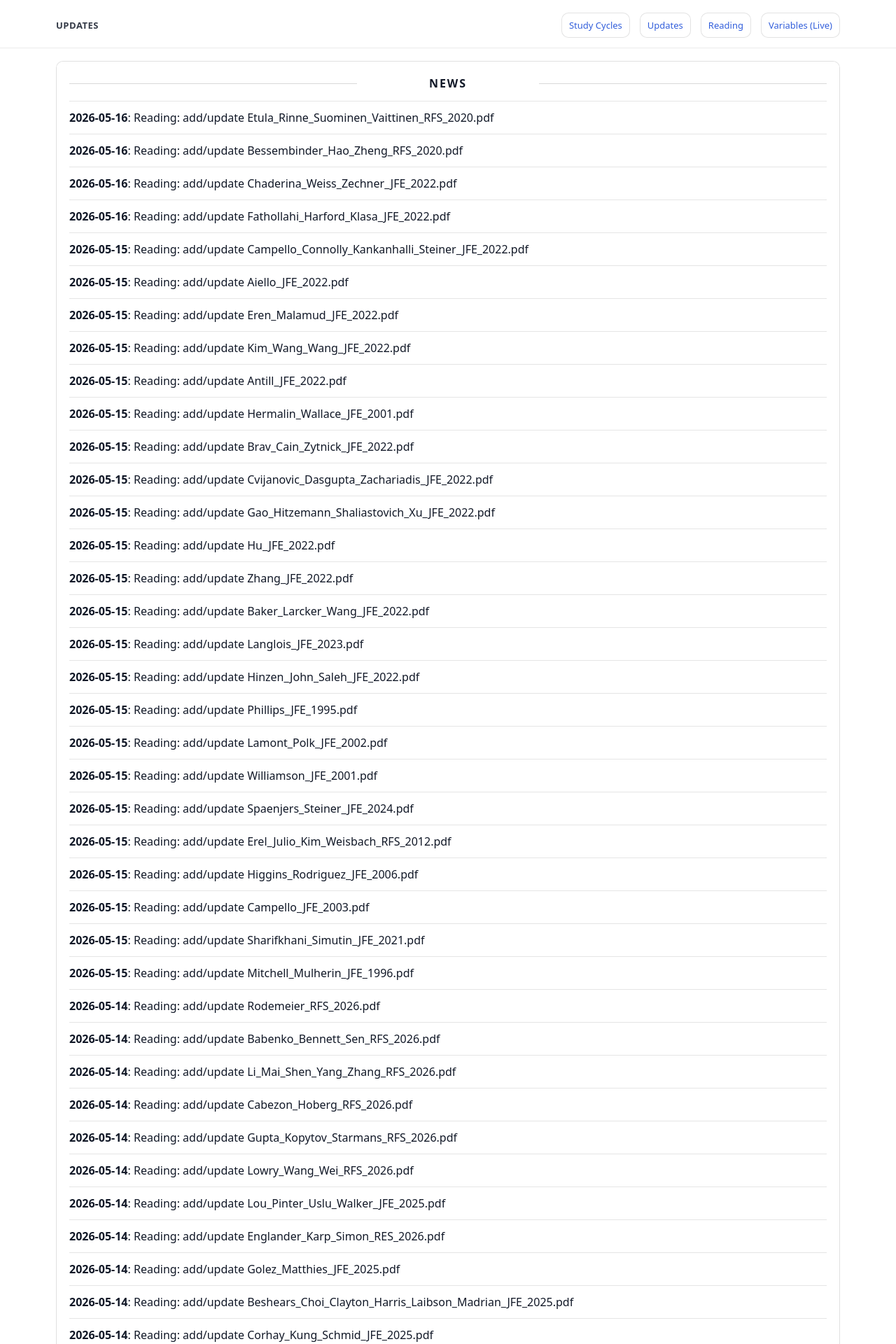
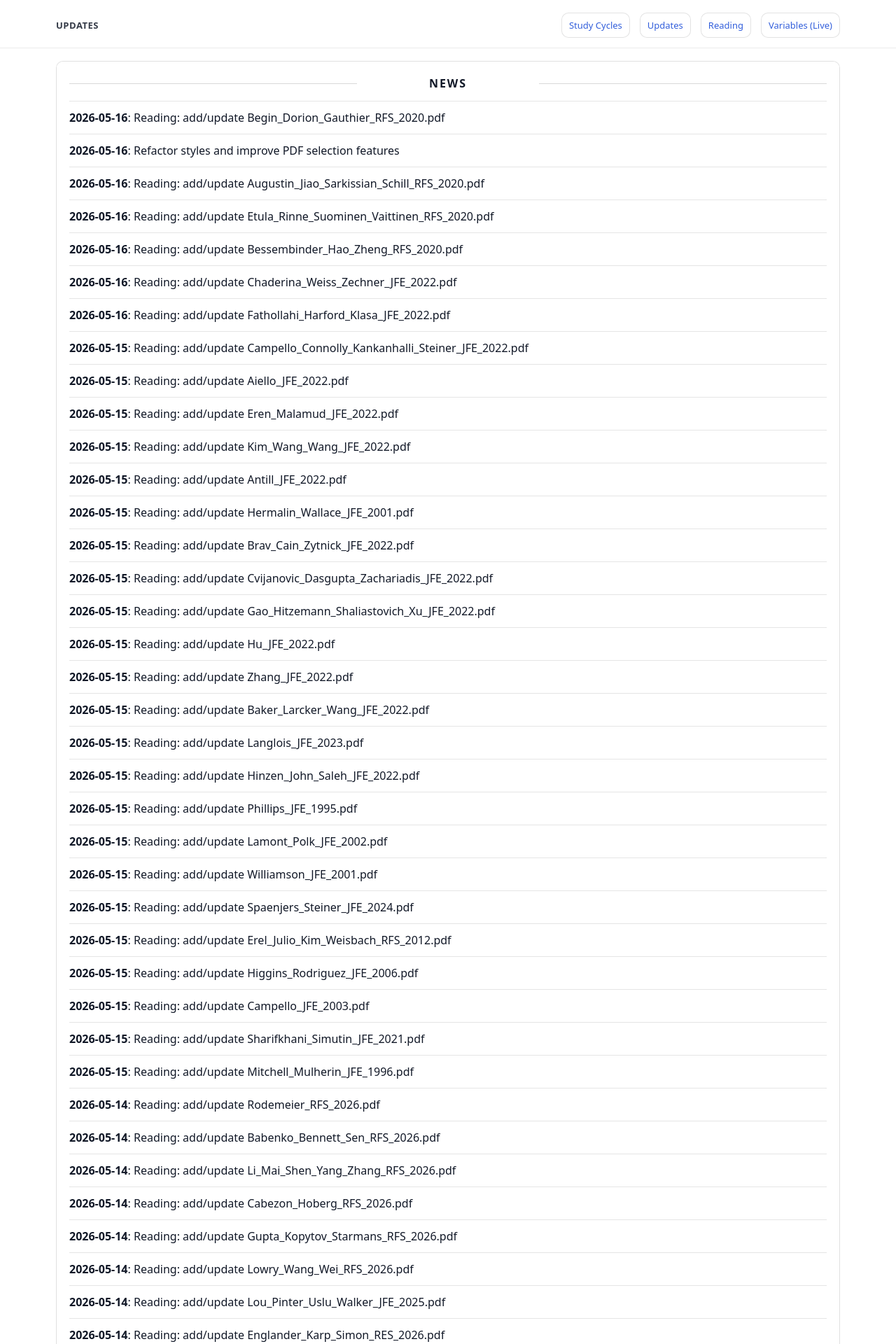
Before and after one commit to yaxinzn/study-archive, a Jekyll site: the page built from updates/index.md, in a window 1280 px wide. Shown: the top 1920 px of the page at 70% size. Built offline with Jekyll 4.4.1, drawn with Linux system fonts in a browser that asks for light colours; some of the changed text lies outside the part shown.

Commit message:
chore: update NEWS feed

```diff
--- a/_data/news.yml
+++ b/_data/news.yml
@@ -1,4 +1,13 @@
 # Auto-generated update history (sorted newest -> oldest). Do not edit manually.
+- ts: "1778886985"
+  date: "2026-05-16"
+  title: "Reading: add/update Begin_Dorion_Gauthier_RFS_2020.pdf"
+- ts: "1778886953"
+  date: "2026-05-16"
+  title: "Refactor styles and improve PDF selection features"
+- ts: "1778886914"
+  date: "2026-05-16"
+  title: "Reading: add/update Augustin_Jiao_Sarkissian_Schill_RFS_2020.pdf"
 - ts: "1778881319"
   date: "2026-05-16"
   title: "Reading: add/update Etula_Rinne_Suominen_Vaittinen_RFS_2020.pdf"
```
